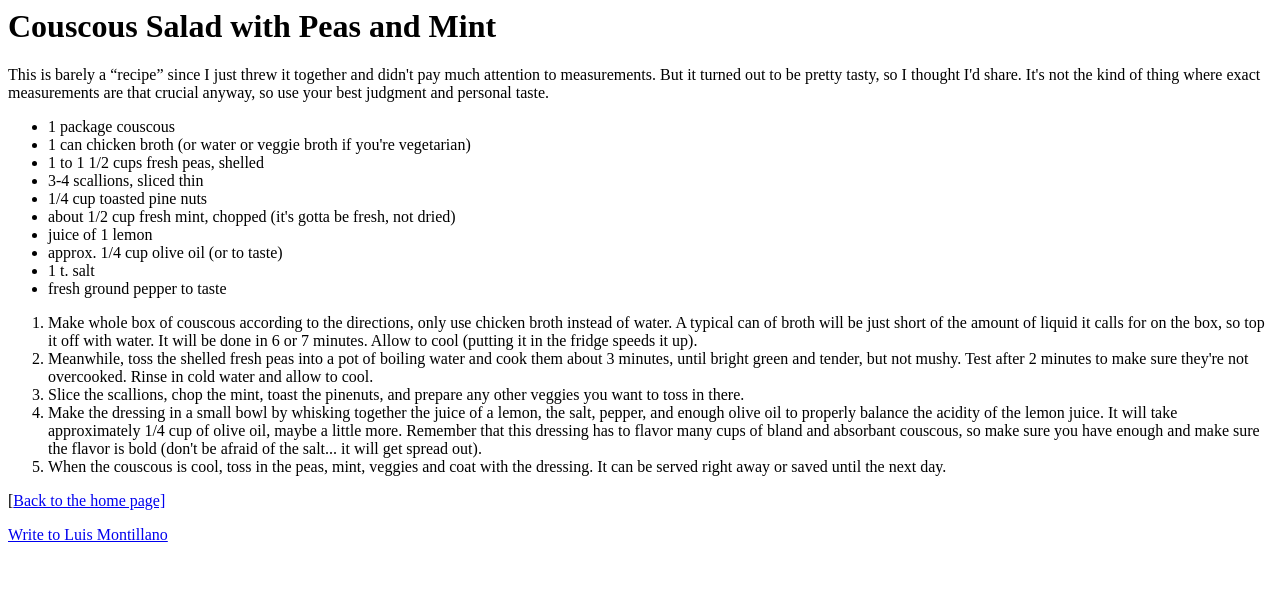
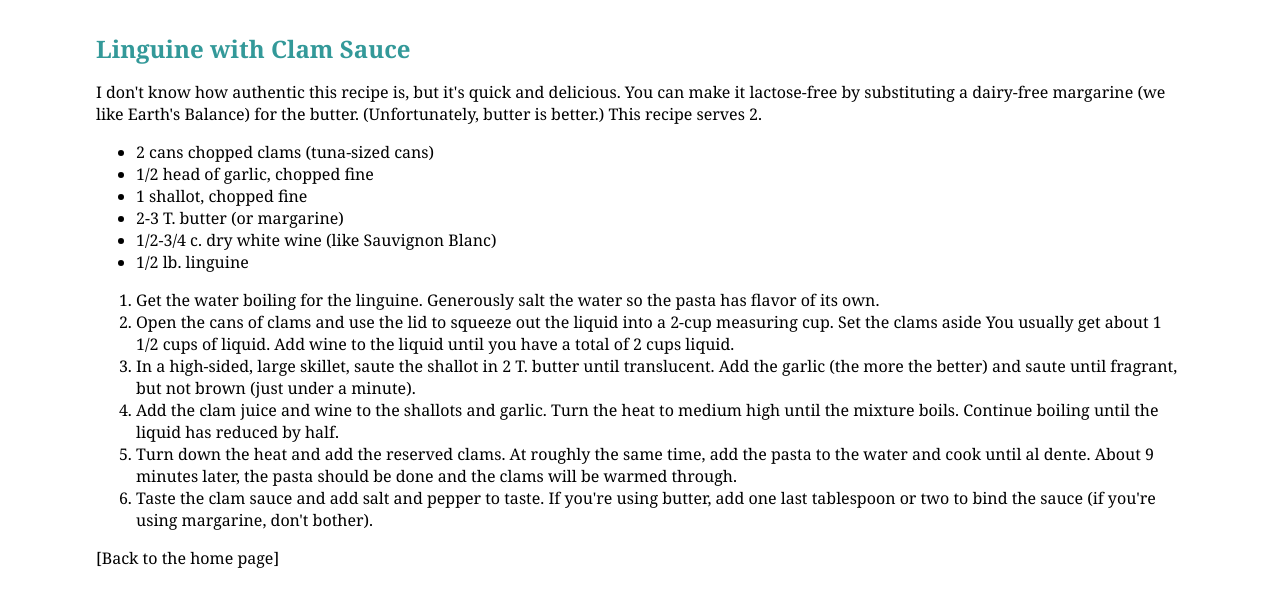
Before and after one commit to Thaniell1/thaniell.github.io, a plain HTML site: page jenskitchen/recipes/pasta/couscous.html in a window 1280 px wide. Drawn offline with Linux system fonts and the light colour scheme.

Commit message:
Update couscous.html

```diff
--- a/jenskitchen/recipes/pasta/couscous.html
+++ b/jenskitchen/recipes/pasta/couscous.html
@@ -1,35 +1,54 @@
+<!DOCTYPE html>
+<html>
+
+<head>
+  <meta charset="utf-8">
+  <title>Jen's Kitchen: Linguine with Clam Sauce</title>
+  <style>
+    body {
+      margin: 2em 6em;
+      font-family: Georgia, "Times New Roman", Times, serif;
+    }
+    h1,
+    h2 {
+      color: #399;
+    }
+    h1 {
+      font-size: 1.5em;
+    }
+    h2 {
+      font-family: Verdana, Geneva, sans-serif;
+      font-size: 1em;
+    }
+    small {
+      color: #999;
+    }
+  </style>
 </head>
 
 <body>
-  <h1>Couscous Salad with Peas and Mint</h1>
+  <h1>Linguine with Clam Sauce</h1>
 
-  <p>This is barely a &ldquo;recipe&rdquo; since I just threw it together and didn't pay much attention to measurements. But it turned out to be pretty tasty, so I thought I'd share. It's not the kind of thing where exact measurements are that crucial anyway,
-    so use your best judgment and personal taste.</p>
+  <p>I don't know how authentic this recipe is, but it's quick and delicious. You can make it lactose-free by substituting a dairy-free margarine (we like Earth's Balance) for the butter. (Unfortunately, butter is better.) This recipe serves 2.</p>
   <ul>
-    <li>1 package couscous </li>
-    <li>1 can chicken broth (or water or veggie broth if you're vegetarian)</li>
-    <li>1 to 1 1/2 cups fresh peas, shelled</li>
-    <li>3-4 scallions, sliced thin</li>
-    <li>1/4 cup toasted pine nuts</li>
-    <li>about 1/2 cup fresh mint, chopped (it's gotta be fresh, not dried)</li>
-    <li>juice of 1 lemon</li>
-    <li>approx. 1/4 cup olive oil (or to taste)</li>
-    <li>1 t. salt</li>
-    <li>fresh ground pepper to taste</li>
+    <li>2 cans chopped clams (tuna-sized cans)</li>
+    <li>1/2 head of garlic, chopped fine</li>
+    <li>1 shallot, chopped fine</li>
+    <li>2-3 T. butter (or margarine)</li>
+    <li>1/2-3/4 c. dry white wine (like Sauvignon Blanc)</li>
+    <li>1/2 lb. linguine</li>
   </ul>
   <ol>
-    <li> Make whole box of couscous according to the directions, only use chicken broth instead of water. A typical can of broth will be just short of the amount of liquid it calls for on the box, so top it off with water. It will be done in 6 or 7 minutes.
-      Allow to cool (putting it in the fridge speeds it up).</li>
-    <li>Meanwhile, toss the shelled fresh peas into a pot of boiling water and cook them about 3 minutes, until bright green and tender, but not mushy. Test after 2 minutes to make sure they're not overcooked. Rinse in cold water and allow to cool.</li>
-    <li>Slice the scallions, chop the mint, toast the pinenuts, and prepare any other veggies you want to toss in there.</li>
-    <li>Make the dressing in a small bowl by whisking together the juice of a lemon, the salt, pepper, and enough olive oil to properly balance the acidity of the lemon juice. It will take approximately 1/4 cup of olive oil, maybe a little more. Remember
-      that this dressing has to flavor many cups of bland and absorbant couscous, so make sure you have enough and make sure the flavor is bold (don't be afraid of the salt... it will get spread out).</li>
-    <li>When the couscous is cool, toss in the peas, mint, veggies and coat with the dressing. It can be served right away or saved until the next day.</li>
+    <li> Get the water boiling for the linguine. Generously salt the water so the pasta has flavor of its own.</li>
+    <li> Open the cans of clams and use the lid to squeeze out the liquid into a 2-cup measuring cup. Set the clams aside You usually get about 1 1/2 cups of liquid. Add wine to the liquid until you have a total of 2 cups liquid.</li>
+    <li> In a high-sided, large skillet, saute the shallot in 2 T. butter until translucent. Add the garlic (the more the better) and saute until fragrant, but not brown (just under a minute).</li>
+    <li> Add the clam juice and wine to the shallots and garlic. Turn the heat to medium high until the mixture boils. Continue boiling until the liquid has reduced by half.</li>
+    <li> Turn down the heat and add the reserved clams. At roughly the same time, add the pasta to the water and cook until al dente. About 9 minutes later, the pasta should be done and the clams will be warmed through.</li>
+    <li> Taste the clam sauce and add salt and pepper to taste. If you're using butter, add one last tablespoon or two to bind the sauce (if you're using margarine, don't bother).</li>
   </ol>
 
-  <p>[<a href="../../index.html">Back to the home page]</p>
+  <p>[Back to the home page]</p>
 
 </body>
 
 </html>
-Write to Luis Montillano
```
